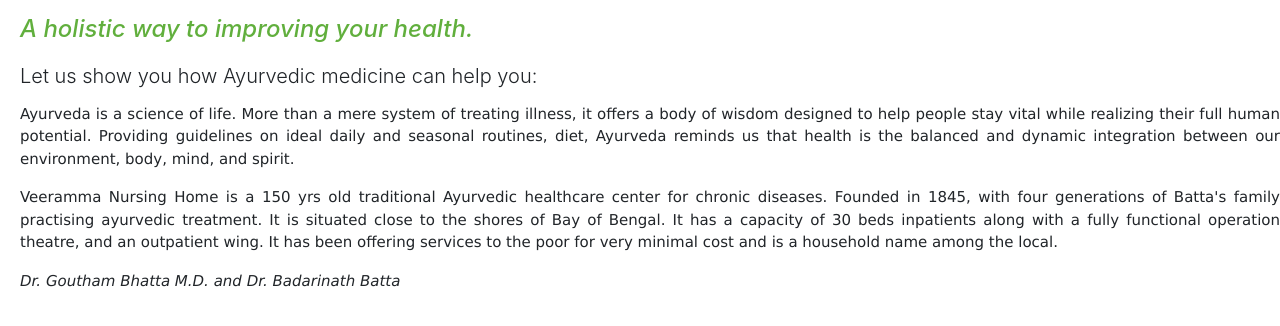
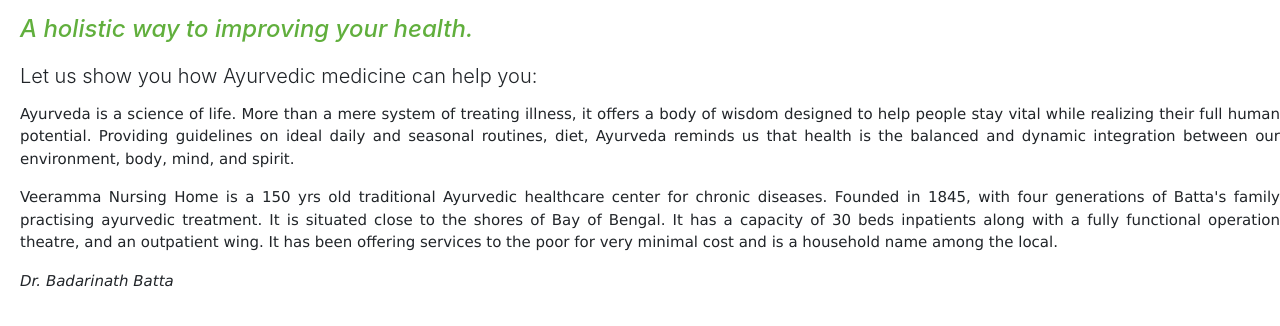
Before and after one commit to bhattagoutham/bhattagoutham.github.io, a plain HTML site: page about.htm in a window 1280 px wide. Drawn offline with nearby package versions, Linux system fonts and the light colour scheme.

Commit message:
minor change

```diff
--- a/about.htm
+++ b/about.htm
@@ -21,7 +21,7 @@ Ayurveda is a science of life. More than a mere system of treating illness, it o
 Veeramma Nursing Home is a 150 yrs old traditional Ayurvedic healthcare center for chronic diseases. Founded in 1845, with four generations of Batta's family practising ayurvedic treatment. It is situated close to the shores of Bay of Bengal. It has a capacity of 30 beds inpatients along with a fully functional operation theatre, and an outpatient wing. It has been offering services to the poor for very minimal cost and is a household name among the local.
 </p>
 
-<i style="margin-top: 10px; font-size: 15px; font-family:'Verdana';"> Dr. Goutham Bhatta M.D. and Dr. Badarinath Batta </i>
+<i style="margin-top: 10px; font-size: 15px; font-family:'Verdana';">Dr. Badarinath Batta </i>
 </div>
 
 </body>
```
